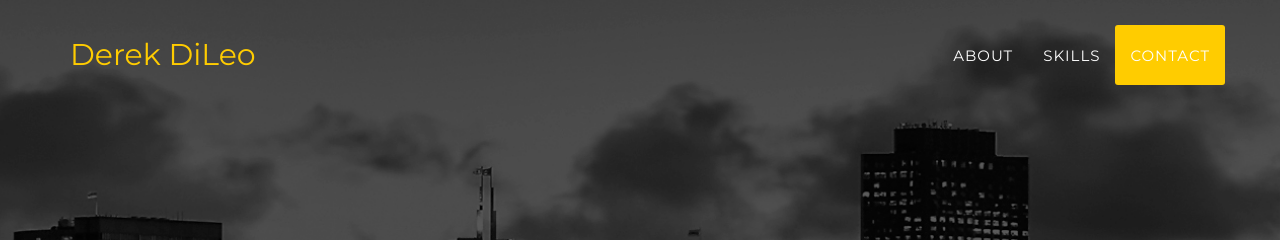
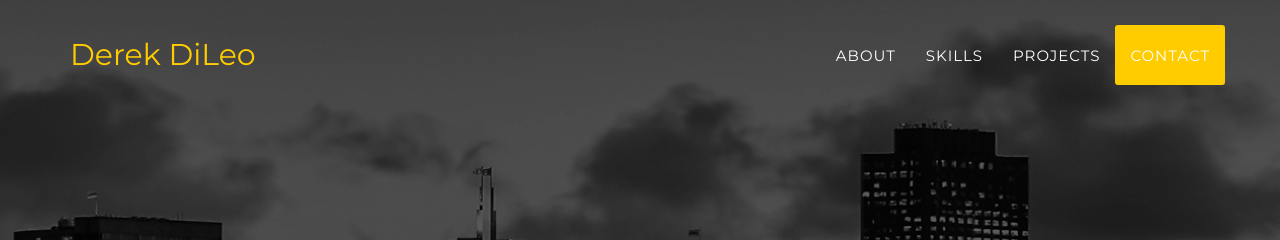
Before and after one commit to iMears/iMears.github.io, a Jekyll site: the page built from index.html, in a window 1280 px wide. Shown: the top 240 px of the page. Built offline with Jekyll 4.4.1, drawn with Linux system fonts in a browser that asks for light colours; some web fonts are replaced.

Commit message:
Add projects reference link to header.

```diff
--- a/_includes/header.html
+++ b/_includes/header.html
@@ -3,7 +3,8 @@
     <div class="container">
         <!-- Brand and toggle get grouped for better mobile display -->
         <div class="navbar-header page-scroll">
-                <button type="button" class="navbar-toggle" data-toggle="collapse" data-target="#bs-example-navbar-collapse-1">
+            <button type="button" class="navbar-toggle" data-toggle="collapse"
+                data-target="#bs-example-navbar-collapse-1">
                 <span class="sr-only">Toggle navigation</span>
                 <span class="icon-bar"></span>
                 <span class="icon-bar"></span>
@@ -25,6 +26,9 @@
                     <a class="page-scroll" href="#skills">Skills</a>
                 </li>
                 <li>
+                    <a class="page-scroll" href="#projects">Projects</a>
+                </li>
+                <li>
                     <a class="page-scroll" href="#contact">Contact</a>
                 </li>
             </ul>
```
Lines whose indentation alone changed are shown as unchanged.
